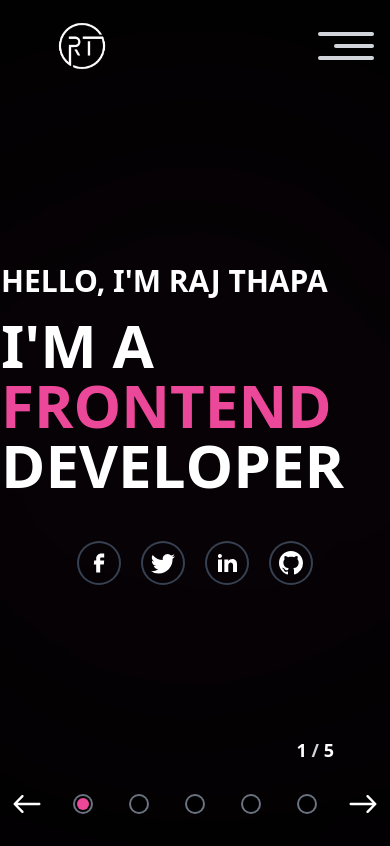
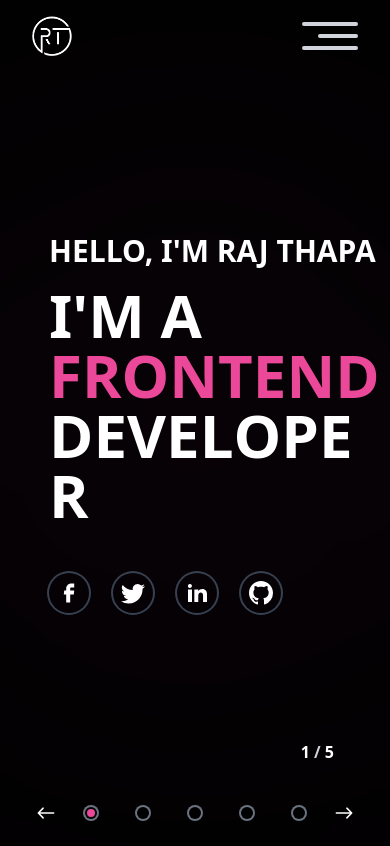
Before and after one commit to RajThapa7/portfolio-v2, a React (Vite) app: page / in a window 390 px wide. Built offline with nearby package versions, Linux system fonts and the light colour scheme.

Commit message:
mod:css changed for home page and side indicator

```diff
--- a/src/components/HamburgMenu/HamburgMenu.tsx
+++ b/src/components/HamburgMenu/HamburgMenu.tsx
@@ -12,7 +12,7 @@ export default function HamburgMenu({
 }: IHambugMenuProps) {
   return (
     <div
-      className="flex flex-col gap-y-2 absolute right-4 top-8 z-50"
+      className="flex flex-col gap-y-2 z-50"
       onClick={() => setIsMobileMenuOpen((prev) => !prev)}
     >
       <motion.div
--- a/src/components/HoverTextEffect/HoverTextEffect.tsx
+++ b/src/components/HoverTextEffect/HoverTextEffect.tsx
@@ -39,7 +39,7 @@ const rand = (min: number, max: number) =>
 export default function HoverTextEffect() {
   useEffect(() => enhance("channel-link"), []);
   return (
-    <div className="flex gap-x-4">
+    <div className="flex gap-x-5 justify-center xl:justify-start">
       <div className="from-pink-500 bg-gradient-to-tr to-purple-500 w-32 h-2 mt-5 hidden xl:flex"></div>
       <div className="flex flex-col gap-y-4">
         <div className="">
--- a/src/components/Navbar/Navbar.tsx
+++ b/src/components/Navbar/Navbar.tsx
@@ -31,8 +31,8 @@ const navLinks: NavLink[] = [
 export default function Navbar() {
   const [isMobileMenuOpen, setIsMobileMenuOpen] = useState(false);
   return (
-    <nav className="flex justify-between py-4 px-8 fixed w-full top-0 left-0 z-[999]">
-      <img src={logo} height={100} width={100} />
+    <nav className="flex justify-between items-center py-4 px-8 fixed w-full top-0 left-0 z-[999]">
+      <img src={logo} className="md:w-[60px] md:h-[60px] w-10 h-10" />
       <HamburgMenu {...{ isMobileMenuOpen, setIsMobileMenuOpen }} />
       <MobileMenu
         isMobileMenuOpen={isMobileMenuOpen}
@@ -91,7 +91,7 @@ const MobileMenu = ({
               <motion.div
                 key={id}
                 id="channel-link"
-                className="text-4xl fancy"
+                className=" text-2xl lg:text-4xl fancy"
                 variants={item}
               >
                 <a href={link} onClick={() => setIsMobileMenuOpen(false)}>
--- a/src/components/PageIndicator/PageIndicator.tsx
+++ b/src/components/PageIndicator/PageIndicator.tsx
@@ -3,7 +3,7 @@ import { useSliderContext } from "../../layouts/SliderContext";
 export default function PageIndicator() {
   const { currentIndex } = useSliderContext();
   return (
-    <div className="font-bold text-lg absolute bottom-20 right-14 z-10">
+    <div className="font-bold md:text-lg absolute bottom-20 right-14 z-10">
       {currentIndex} <span className="text-gray-300">/</span> 5
     </div>
   );
--- a/src/components/SideIndicator/SideIndicator.tsx
+++ b/src/components/SideIndicator/SideIndicator.tsx
@@ -7,15 +7,15 @@ export default function SideIndicator() {
     <div className="absolute xl:right-12 z-10 xl:top-64 bottom-4 right-0 w-full xl:w-fit">
       <div className="flex flex-row xl:flex-col items-center gap-6 w-fit mx-auto">
         <button onClick={() => (sliderRef?.current as any)?.slickPrev()}>
-          <IoIosArrowRoundBack className="text-5xl" />
+          <IoIosArrowRoundBack className="text-3xl lg:text-5xl" />
         </button>
         <div className="flex flex-row xl:flex-col gap-10">
           <div
             onClick={() => (sliderRef?.current as any)?.slickGoTo(0)}
-            className="bg-black w-4 h-4 rounded-full flex items-center justify-center ring-2 ring-gray-500"
+            className="bg-black lg:w-4 lg:h-4 w-3 h-3 rounded-full flex items-center justify-center ring-2 ring-gray-500"
           >
             <div
-              className={`w-3 h-3 ${
+              className={`lg:w-3 lg:h-3 w-2 h-2 ${
                 currentIndex >= 1 ? "bg-pink-500" : "bg-black"
               } rounded-full transition-smooth`}
             ></div>
@@ -23,47 +23,47 @@ export default function SideIndicator() {
 
           <div
             onClick={() => (sliderRef?.current as any)?.slickGoTo(1)}
-            className="bg-black w-4 h-4 rounded-full flex items-center justify-center ring-2 ring-gray-500"
+            className="bg-black lg:w-4 lg:h-4 w-3 h-3 rounded-full flex items-center justify-center ring-2 ring-gray-500"
           >
             <div
-              className={`w-3 h-3 ${
+              className={`lg:w-3 lg:h-3 w-2 h-2 ${
                 currentIndex >= 2 ? "bg-pink-500" : "bg-black"
               } rounded-full transition-smooth`}
             ></div>
           </div>
           <div
             onClick={() => (sliderRef?.current as any)?.slickGoTo(2)}
-            className="bg-black w-4 h-4 rounded-full flex items-center justify-center ring-2 ring-gray-500"
+            className="bg-black lg:w-4 lg:h-4 w-3 h-3 rounded-full flex items-center justify-center ring-2 ring-gray-500"
           >
             <div
-              className={`w-3 h-3 ${
+              className={`lg:w-3 lg:h-3 w-2 h-2 ${
                 currentIndex >= 3 ? "bg-pink-500" : "bg-black"
               } rounded-full transition-smooth`}
             ></div>
           </div>
           <div
             onClick={() => (sliderRef?.current as any)?.slickGoTo(3)}
-            className="bg-black w-4 h-4 rounded-full flex items-center justify-center ring-2 ring-gray-500"
+            className="bg-black lg:w-4 lg:h-4 w-3 h-3 rounded-full flex items-center justify-center ring-2 ring-gray-500"
           >
             <div
-              className={`w-3 h-3 ${
+              className={`lg:w-3 lg:h-3 w-2 h-2 ${
                 currentIndex >= 4 ? "bg-pink-500" : "bg-black"
               } rounded-full transition-smooth`}
             ></div>
           </div>
           <div
             onClick={() => (sliderRef?.current as any)?.slickGoTo(4)}
-            className="bg-black w-4 h-4 rounded-full flex items-center justify-center ring-2 ring-gray-500"
+            className="bg-black lg:w-4 lg:h-4 w-3 h-3 rounded-full flex items-center justify-center ring-2 ring-gray-500"
           >
             <div
-              className={`w-3 h-3 ${
+              className={`lg:w-3 lg:h-3 w-2 h-2 ${
                 currentIndex >= 5 ? "bg-pink-500" : "bg-black"
               } rounded-full transition-smooth`}
             ></div>
           </div>
         </div>
         <button onClick={() => (sliderRef?.current as any)?.slickNext()}>
-          <IoIosArrowRoundForward className="text-5xl" />
+          <IoIosArrowRoundForward className="text-3xl lg:text-5xl" />
         </button>
       </div>
     </div>
--- a/src/pages/Home/Home.tsx
+++ b/src/pages/Home/Home.tsx
@@ -37,10 +37,12 @@ const data = [
 export default function Home() {
   return (
     <div className="relative flex justify-between w-full h-full">
-      <div className="flex flex-col justify-center gap-y-12">
-        <HoverTextEffect />
-        <div className="flex justify-center xl:justify-start w-full xl:pl-36">
-          <SocialLinks data={data} />
+      <div className="flex flex-col justify-center items-center xl:items-start w-full ">
+        <div className="flex flex-col gap-y-12 pl-12 sm:pl-0">
+          <HoverTextEffect />
+          <div className="flex w-full xl:pl-36">
+            <SocialLinks data={data} />
+          </div>
         </div>
       </div>
       {/* image */}
```
Also changed, not shown: public/rajlogo.png.
